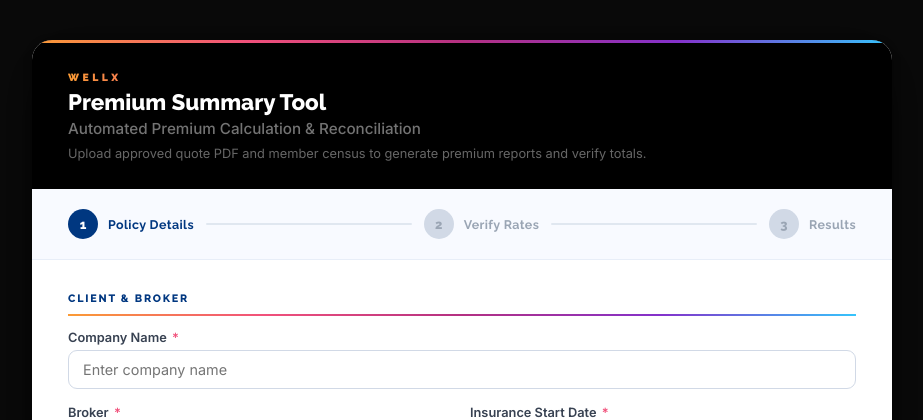
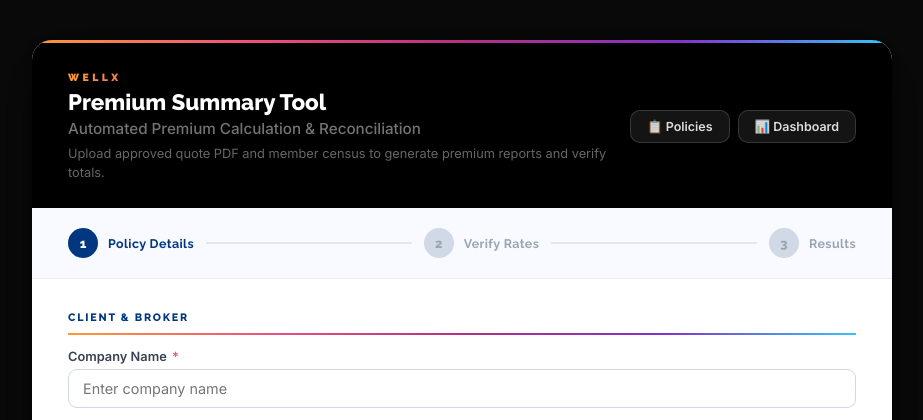
Before and after one commit to jasperh0917/premiumsummary, a Flask app: page / in a window 1280 px wide. Shown: the top 420 px of the page, without its empty margins (178-1101 px from the left). Run offline with Flask 3, Linux system fonts and the light colour scheme; some libraries are stand-ins or nearby versions.

Commit message:
Add Policies and Dashboard nav links to calculator header
Co-Authored-By: Claude Sonnet 4.6 <noreply@anthropic.com>

```diff
--- a/templates/index.html
+++ b/templates/index.html
@@ -263,6 +263,14 @@ body{font-family:'Inter',system-ui,sans-serif;background:#0a0a0a;min-height:100v
         <div class="brand-name">WellX</div>
         <h1>Premium Summary Tool<span>Automated Premium Calculation &amp; Reconciliation</span></h1>
         <p>Upload approved quote PDF and member census to generate premium reports and verify totals.</p>
+      </div>
+      <div style="margin-left:auto;display:flex;gap:8px;flex-shrink:0">
+        <a href="/policies" style="display:inline-flex;align-items:center;gap:6px;padding:8px 16px;background:rgba(255,255,255,.08);border:1.5px solid rgba(255,255,255,.15);border-radius:10px;color:rgba(255,255,255,.85);font-size:.78rem;font-weight:600;font-family:'Inter',sans-serif;text-decoration:none;transition:.15s" onmouseover="this.style.background='rgba(255,255,255,.16)'" onmouseout="this.style.background='rgba(255,255,255,.08)'">
+          📋 Policies
+        </a>
+        <a href="/dashboard" style="display:inline-flex;align-items:center;gap:6px;padding:8px 16px;background:rgba(255,255,255,.08);border:1.5px solid rgba(255,255,255,.15);border-radius:10px;color:rgba(255,255,255,.85);font-size:.78rem;font-weight:600;font-family:'Inter',sans-serif;text-decoration:none;transition:.15s" onmouseover="this.style.background='rgba(255,255,255,.16)'" onmouseout="this.style.background='rgba(255,255,255,.08)'">
+          📊 Dashboard
+        </a>
       </div>
     </div>
   </div>
```
